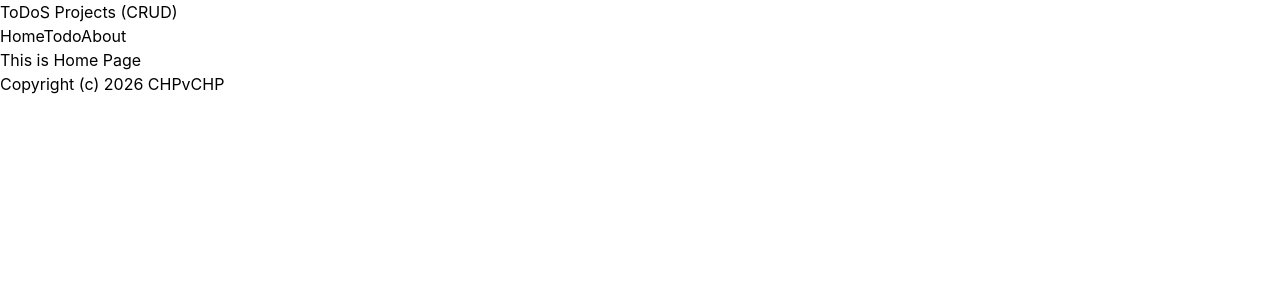
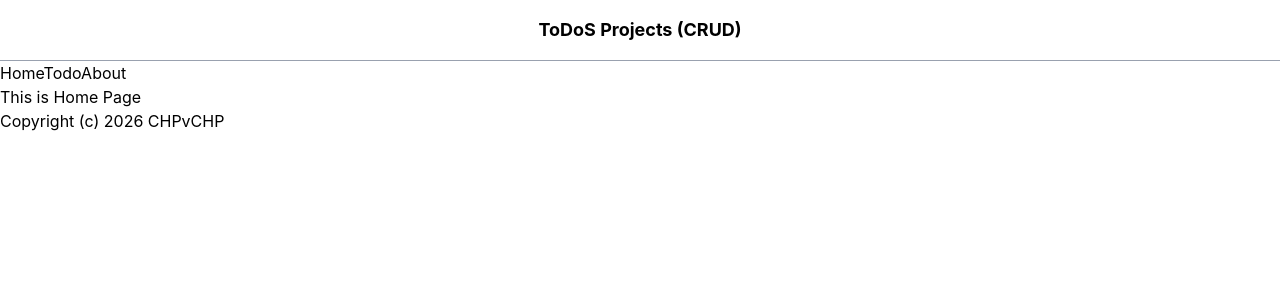
Before and after one commit to chpvchp/ToDoS_Project, a React (Vite) app in the folder frontend/: page / in a window 1280 px wide. Shown: the top 300 px of the page. Built offline with nearby package versions, Linux system fonts and the light colour scheme.

Commit message:
style(ui): add style for Header by Tailwind CSS

```diff
--- a/frontend/src/components/Header.tsx
+++ b/frontend/src/components/Header.tsx
@@ -1,7 +1,7 @@
 export default function Header() {
   return (
-    <header>
-      <h1>ToDoS Projects (CRUD)</h1>
+    <header className="p-2 flex justify-center items-center border-b border-gray-400">
+      <h1 className="p-2 font-bold text-lg">ToDoS Projects (CRUD)</h1>
     </header>
   )
 }
```
